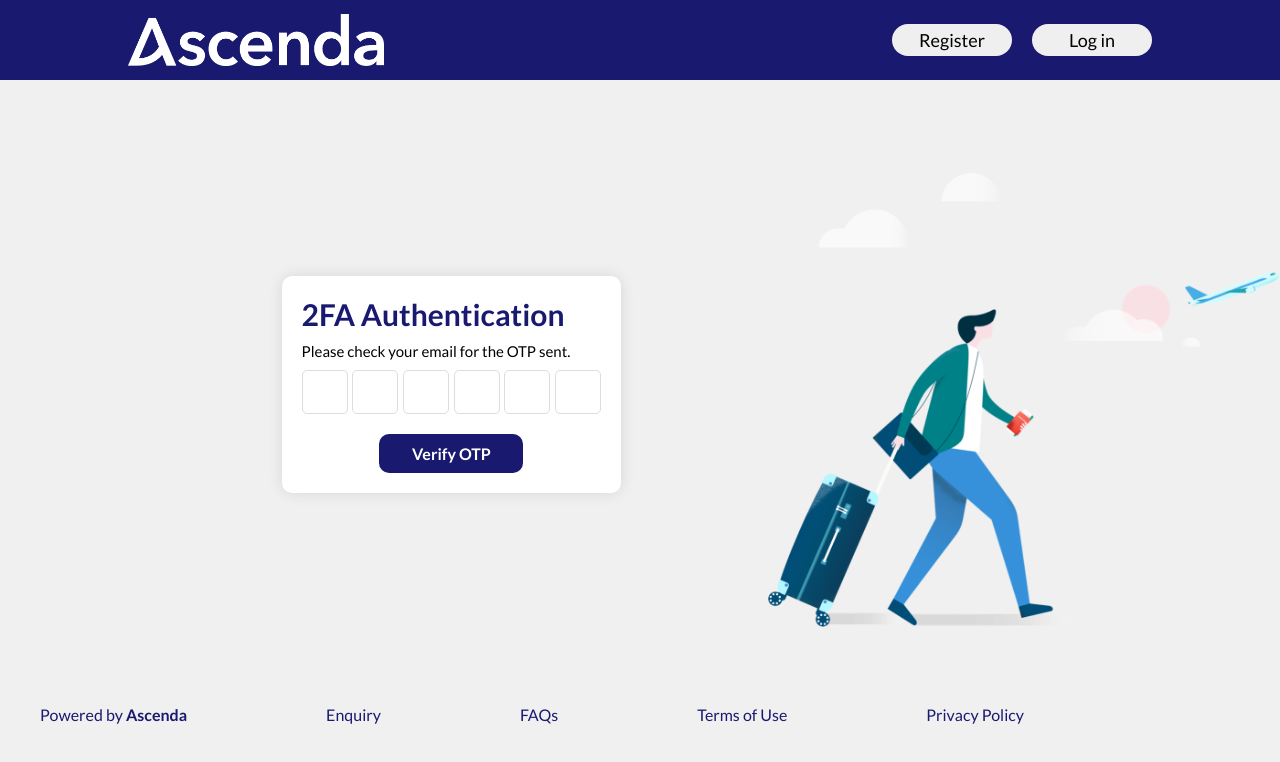
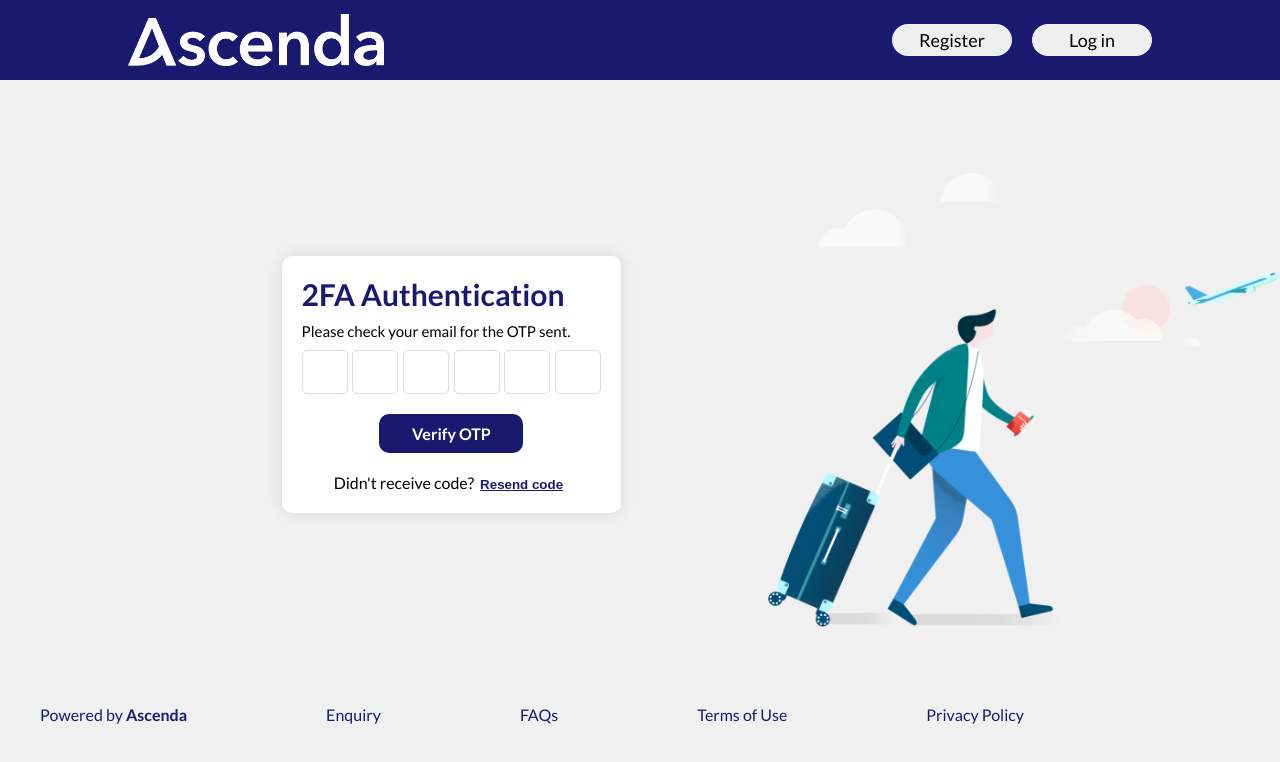
Before and after one commit to Edgarrighthere/Ascenda_Hotel_Booking, a React (Create React App) app in the folder frontend/: page /inputOTP in a window 1280 px wide. Shown: the top 762 px of the page. Built offline with nearby package versions, Linux system fonts and the light colour scheme.

Commit message:
added OTP for login

```diff
--- a/frontend/src/pages/authentication/InputOTP.jsx
+++ b/frontend/src/pages/authentication/InputOTP.jsx
@@ -70,6 +70,26 @@ const InputOTP = () => {
         }
     };
 
+    const handleResend = async () => {
+        try {
+            const response = await fetch('http://localhost:5000/resend-otp', {
+                method: 'POST',
+                headers: { 'Content-Type': 'application/json' },
+                body: JSON.stringify({ email })
+            });
+
+            const data = await response.json();
+
+            if (data.success) {
+                alert('Check your registered email for the code.');
+            } else {
+                setError('Error resending OTP. Please try again.');
+            }
+        } catch (error) {
+            setError('Error resending OTP');
+        }
+    };
+
     return (
         <div className="otpPage">
             <Navbar />
@@ -95,6 +115,10 @@ const InputOTP = () => {
                     </div>
                     {error && <div className="error">{error}</div>}
                     {success && <div className="success">{success}</div>}
+                    <div className="resendContainer">
+                        <span>Didn't receive code?</span>
+                        <button className="resendButton" onClick={handleResend}>Resend code</button>
+                    </div>
                 </div>
             </div>
             <Footer />
--- a/frontend/src/pages/authentication/inputOTP.css
+++ b/frontend/src/pages/authentication/inputOTP.css
@@ -84,6 +84,26 @@
     background-color: #4b4b8c;
 }
 
+.resendContainer {
+    margin-top: 10px;
+    text-align: center;
+    font-family: 'Lato';
+    font-size: medium;
+}
+
+.resendButton {
+    border: none;
+    background: none;
+    color: midnightblue;
+    font-weight: bold;
+    cursor: pointer;
+    text-decoration: underline;
+}
+
+.resendButton:hover {
+    color: #4b4b8c;
+}
+
 .error {
     color: red;
     margin-top: 10px;
```
Also changed, not shown: 1 other file (tests, documents, lock files or other folders).
